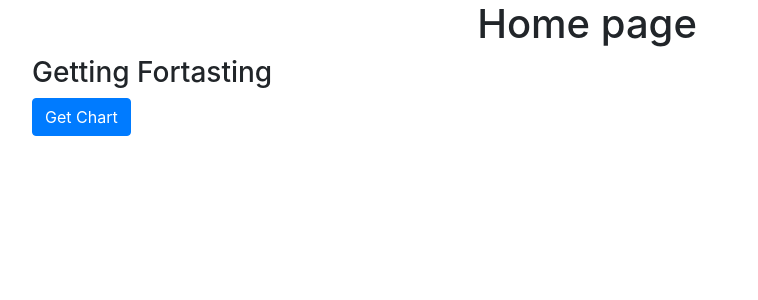
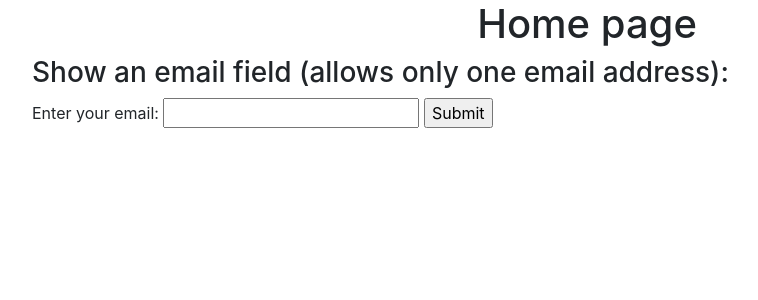
Before and after one commit to eduardo-trejo-es/Web_app_using_Mysql, a Flask app: page / in a window 1280 px wide. Shown: the part 56-356 px from the top of the page, without its empty margins (53-811 px from the left). Run offline with Flask 2, Linux system fonts and the light colour scheme; some libraries are stand-ins or nearby versions.

Commit message:
Adding an email entry in home html

```diff
--- a/WebSite/templates/base.html
+++ b/WebSite/templates/base.html
@@ -35,7 +35,10 @@
       </div>
     </nav>
 
+
     <div class="container">{% block content %} {% endblock %}</div>
+
+
     <script
       src="https://code.jquery.com/jquery-3.2.1.slim.min.js"
       integrity="sha384-KJ3o2DKtIkvYIK3UENzmM7KCkRr/rE9/Qpg6aAZGJwFDMVNA/GpGFF93hXpG5KkN"
@@ -57,8 +60,6 @@
       src="{{ url_for('static', filename='index.js') }}"
     ></script>
 
-    {% block scripts %}
 
-    {% endblock %}
   </body>
 </html>
--- a/WebSite/templates/home.html
+++ b/WebSite/templates/home.html
@@ -1,11 +1,11 @@
 {% extends "base.html" %} {% block title %}Home{% endblock %}
 {% block content %}
   <h1 align="center">Home page</h1>
-  <h3> Getting Fortasting {{ value }}</h3>
-  <form method="POST">
-    <div   >
-      <button type="submit" class="btn btn-primary pull-left">Get Chart</button>
-    </div>
+  <h3>Show an email field (allows only one email address):</h3>
+  <form action="/home.html">
+    <label for="email">Enter your email:</label>
+    <input type="email" id="email" name="email">
+    <input type="submit">
   </form>
 
 
```
